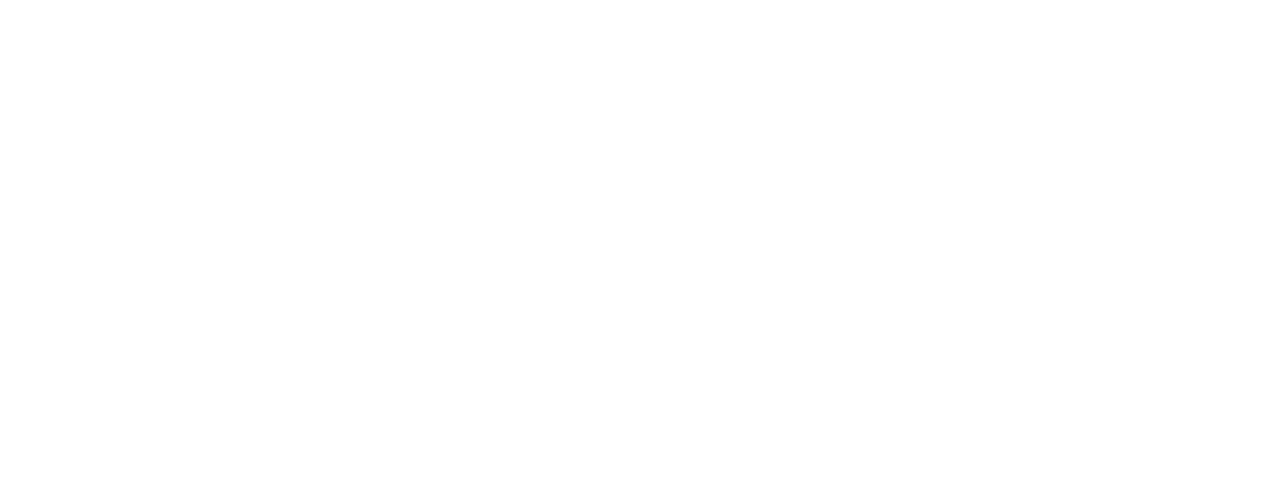
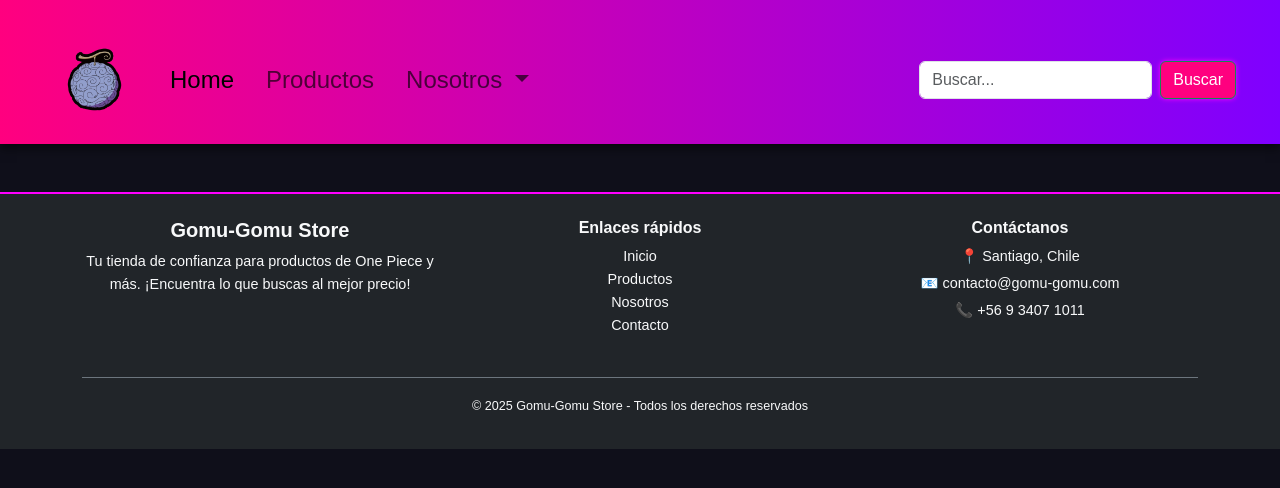
Before and after one commit to sebastianulloah/GomuGomuStore, a plain HTML site: page index.html in a window 1280 px wide. Drawn offline with nearby package versions, Linux system fonts and the light colour scheme.

Commit message:
Se agrega primer estilo.css y se inicia pagina home para trabajar sobre esta

```diff
--- /dev/null
+++ b/css/estilo.css
@@ -0,0 +1,93 @@
+/* ===== RESET GENERAL ===== */
+* {
+  margin: 0;
+  padding: 0;
+  box-sizing: border-box;
+}
+
+body {
+  font-family: "Poppins", Arial, sans-serif;
+  background-color: #0f0f1a; /* Fondo oscuro estilo gamer */
+  color: #ffffff;
+  line-height: 1.6;
+}
+
+.btn-outline-success{
+    color: #fff;
+    background: #ff007f;
+    box-shadow: 0 0 5px #ff00ff
+}
+
+.btn-outline-success:hover{
+    background: #fd1388;
+    box-shadow: 0 0 5px #b600b6;
+}
+
+
+header {
+  background: linear-gradient(90deg, #ff007f, #7f00ff); /* Neon friki */
+  padding: 1rem 2rem;
+  text-align: center;
+  color: #fff;
+  box-shadow: 0 4px 10px rgba(0, 0, 0, 0.6);
+}
+
+header h1 {
+  font-size: 2rem;
+  letter-spacing: 2px;
+  text-shadow: 0 0 10px #fff, 0 0 20px #ff00ff;
+}
+
+nav {
+  margin-top: 1rem;
+  font-size: x-large;
+}
+
+nav ul {
+  list-style: none;
+  display: flex;
+  justify-content: center;
+  flex-wrap: wrap;
+  gap: 1rem;
+}
+
+nav a {
+  text-decoration: none;
+  color: #fff;
+  padding: 0.5rem 1rem;
+  border-radius: 8px;
+  transition: all 0.3s ease;
+}
+
+nav a:hover {
+  background: #f312e0;
+  box-shadow: 0 0 5px #4e014e;
+  color: #fff;
+}
+
+.logo{
+    height: 70px;
+    width: 70px;
+}
+
+footer {
+  background: #0a0a14;
+  text-align: center;
+  padding: 1rem;
+  margin-top: 2rem;
+  font-size: 0.9rem;
+  border-top: 2px solid #ff00ff;
+}
+
+/* ===== RESPONSIVIDAD ===== */
+@media (max-width: 768px) {
+  header h1 {
+    font-size: 1.5rem;
+  }
+
+  nav ul {
+    flex-direction: column;
+    gap: 0.5rem;
+  }
+
+}
--- a/index.html
+++ b/index.html
@@ -1,12 +1,99 @@
 <!DOCTYPE html>
 <html lang="en">
+
 <head>
-    <meta charset="UTF-8">
-    <meta name="viewport" content="width=device-width, initial-scale=1.0">
-    <title>Gomu-Gomu Store</title>
+  <meta charset="UTF-8" />
+  <meta name="viewport" content="width=device-width, initial-scale=1.0" />
+  <title>Gomu-Gomu Store</title>
+  <link href="https://cdn.jsdelivr.net/npm/bootstrap@5.3.8/dist/css/bootstrap.min.css" rel="stylesheet"
+    integrity="sha384-sRIl4kxILFvY47J16cr9ZwB07vP4J8+LH7qKQnuqkuIAvNWLzeN8tE5YBujZqJLB" crossorigin="anonymous" />
+    <link rel="stylesheet" href="/css/estilo.css">
+</head>
 
-</head>
 <body>
+  <header>
+    <nav class="navbar navbar-expand-lg">
+    <div class="container-fluid">
+      <a class="navbar-brand" href="#">
+          <img src="/imagenes/one-piece-almohadas-gomu-gomu-no-mi-45-cm-removebg-preview.png" alt="Logo gomu gomu" class="logo">
+      </a>
+      <button class="navbar-toggler" type="button" data-bs-toggle="collapse" data-bs-target="#navbarSupportedContent"
+        aria-controls="navbarSupportedContent" aria-expanded="false" aria-label="Toggle navigation">
+        <span class="navbar-toggler-icon"></span>
+      </button>
+      <div class="collapse navbar-collapse" id="navbarSupportedContent">
+        <ul class="navbar-nav me-auto mb-2 mb-lg-0">
+          <li class="nav-item">
+            <a class="nav-link active" aria-current="page" href="#">Home</a>
+          </li>
+          <li class="nav-item">
+            <a class="nav-link" href="#">Productos</a>
+          </li>
+          <li class="nav-item dropdown">
+            <a class="nav-link dropdown-toggle" href="#" role="button" data-bs-toggle="dropdown" aria-expanded="false">
+              Nosotros
+            </a>
+            <ul class="dropdown-menu">
+              <li><a class="dropdown-item" href="#">Quienes somos</a></li>
+              <li><a class="dropdown-item" href="#">Contacto</a></li>
+              <li>
+                <hr class="dropdown-divider" />
+              </li>
+              <li>
+                <a class="dropdown-item" href="#">Something else here</a>
+              </li>
+            </ul>
+          </li>
+        </ul>
+        <form class="d-flex" role="search">
+          <input class="form-control me-2" type="search" placeholder="Buscar..." aria-label="Search" />
+          <button class="btn btn-outline-success" type="submit">
+            Buscar
+          </button>
+        </form>
+      </div>
+    </div>
+  </nav>
+  </header>
 
+  <script src="https://cdn.jsdelivr.net/npm/bootstrap@5.3.8/dist/js/bootstrap.bundle.min.js"
+    integrity="sha384-FKyoEForCGlyvwx9Hj09JcYn3nv7wiPVlz7YYwJrWVcXK/BmnVDxM+D2scQbITxI"
+    crossorigin="anonymous"></script>
 </body>
+
+<footer class="bg-dark text-light pt-4 mt-5">
+  <div class="container">
+    <div class="row">
+      <div class="col-md-4 mb-3">
+        <h5 class="fw-bold">Gomu-Gomu Store</h5>
+        <p>
+          Tu tienda de confianza para productos de One Piece y más.
+          ¡Encuentra lo que buscas al mejor precio!
+        </p>
+      </div>
+      <div class="col-md-4 mb-3">
+        <h6 class="fw-bold">Enlaces rápidos</h6>
+        <ul class="list-unstyled">
+          <li><a href="#" class="text-light text-decoration-none">Inicio</a></li>
+          <li><a href="#" class="text-light text-decoration-none">Productos</a></li>
+          <li><a href="#" class="text-light text-decoration-none">Nosotros</a></li>
+          <li><a href="#" class="text-light text-decoration-none">Contacto</a></li>
+        </ul>
+      </div>
+      <div class="col-md-4 mb-3">
+        <h6 class="fw-bold">Contáctanos</h6>
+        <p class="mb-1">📍 Santiago, Chile</p>
+        <p class="mb-1">📧 contacto@gomu-gomu.com</p>
+        <p class="mb-3">📞 +56 9 3407 1011</p>
+        <a href="#" class="text-light me-2"><i class="bi bi-facebook"></i></a>
+        <a href="#" class="text-light me-2"><i class="bi bi-instagram"></i></a>
+        <a href="#" class="text-light"><i class="bi bi-twitter-x"></i></a>
+      </div>
+    </div>
+    <div class="text-center py-3 border-top border-secondary">
+      <small>© 2025 Gomu-Gomu Store - Todos los derechos reservados</small>
+    </div>
+  </div>
+</footer>
+
 </html>
```
Also changed, not shown: imagenes/one-piece-almohadas-gomu-gomu-no-mi-45-cm-removebg-preview.png (added), imagenes/one-piece-almohadas-gomu-gomu-no-mi-45-cm.jpg (added).
